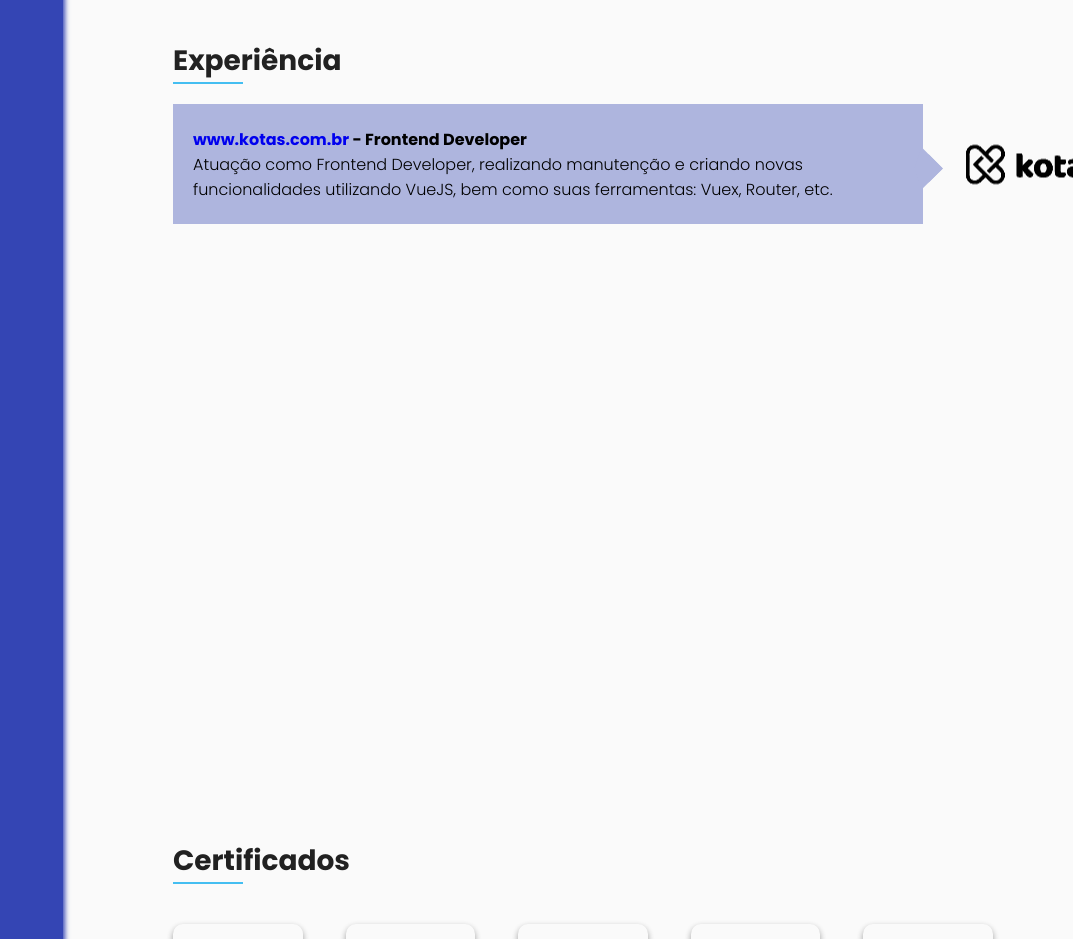
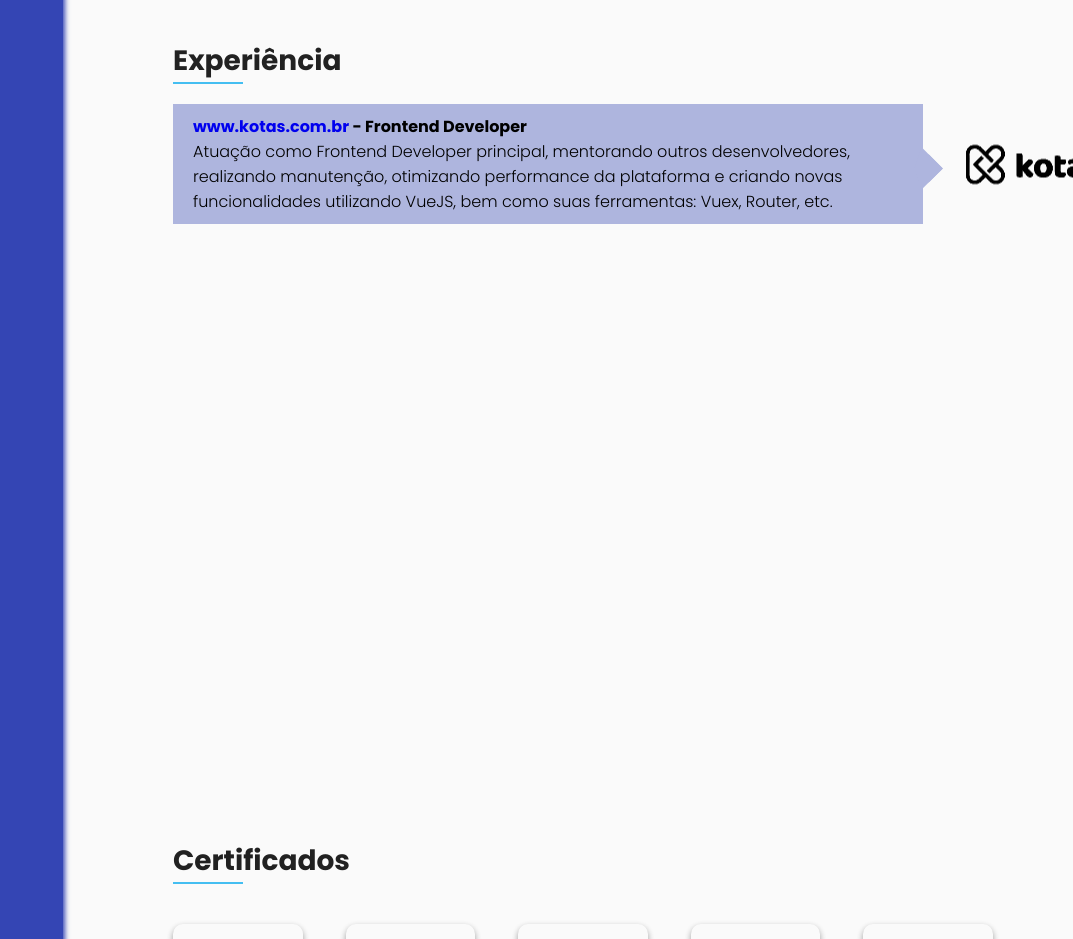
Before and after one commit to danieltvaz/danieltvaz.github.io, a React (Create React App) app: page / in a window 1280 px wide. Shown: the part 2400-3339 px from the top of the page, without its empty margins (207-1280 px from the left). Built offline with nearby package versions, Linux system fonts and the light colour scheme.

Commit message:
update: Experience

```diff
--- a/src/pages/Experience.jsx
+++ b/src/pages/Experience.jsx
@@ -7,7 +7,7 @@ const experienceData = [
   {
     name: "www.kotas.com.br",
     icon: kotasLogo,
-    text: "Atuação como Frontend Developer, realizando manutenção e criando novas funcionalidades utilizando VueJS, bem como suas ferramentas: Vuex, Router, etc.",
+    text: "Atuação como Frontend Developer principal, mentorando outros desenvolvedores, realizando manutenção, otimizando performance da plataforma e criando novas funcionalidades utilizando VueJS, bem como suas ferramentas: Vuex, Router, etc.",
     title: "Frontend Developer",
   },
 ];
```
